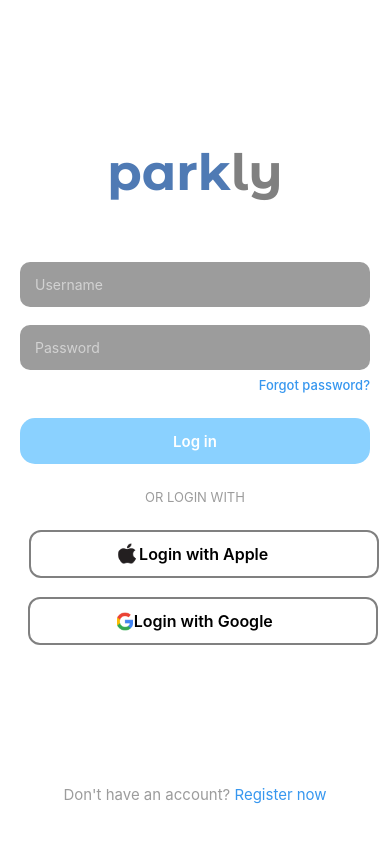
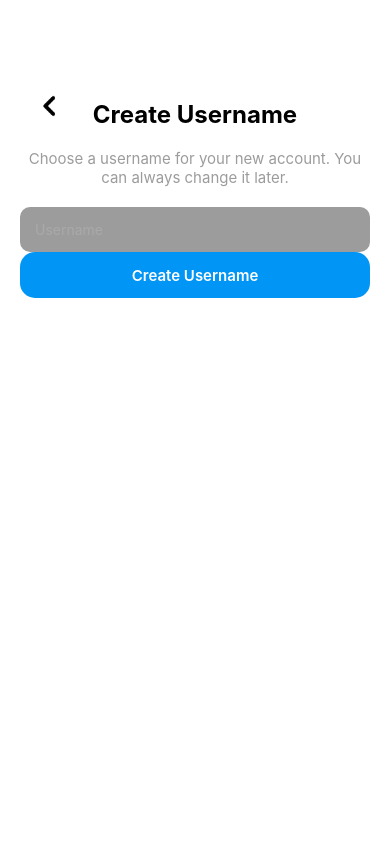
Before and after one commit to FarisGoralija/Parkly, a React Native app in the folder frontend/: screen /RegistrationUsernameScreen in a window 390 px wide. Built offline with nearby package versions, Linux system fonts and the light colour scheme.

Commit message:
Added_RegistrationUsernameScreen

```diff
--- a/frontend/navigation.js
+++ b/frontend/navigation.js
@@ -6,6 +6,7 @@ import LoginScreen from "./screen/LoginScreen";
 import ForgotPasswordScreen from "./screen/ForgotPassword/ForgotPasswordScreen";
 import ForgotVerifyCodeScreen from "./screen/ForgotPassword/ForgotVerifyCodeScreen";
 import ForgotNewPasswordScreen from "./screen/ForgotPassword/ForgotNewPasswordScreen";
+import RegistrationUsernameScreen from "./screen/Registration/RegistrationUsernameScreen";
 
 
 const Stack = createStackNavigator();
@@ -20,6 +21,7 @@ export default function Navigation() {
         <Stack.Screen name="ForgotPasswordScreen" component={ForgotPasswordScreen} />
         <Stack.Screen name="ForgotVerifyCodeScreen" component={ForgotVerifyCodeScreen} />
         <Stack.Screen name="ForgotNewPasswordScreen" component={ForgotNewPasswordScreen} />
+        <Stack.Screen name="RegistrationUsernameScreen" component={RegistrationUsernameScreen} />
       </Stack.Navigator>
     </NavigationContainer>
   );
--- a/frontend/screen/ForgotPassword/ForgotPasswordScreen.js
+++ b/frontend/screen/ForgotPassword/ForgotPasswordScreen.js
@@ -8,7 +8,7 @@ import {
   Keyboard,
   TouchableWithoutFeedback,
 } from "react-native";
-import { useNavigation } from "@react-navigation/native"; // Import navigation hook
+import { useNavigation } from "@react-navigation/native";
 import InputField from "../../components/common/InputField.js";
 import BlueUniversalButton from "../../components/common/BlueUniversalButton.js";
 import TitleText from "../../components/common/TitleText.js";
@@ -18,7 +18,7 @@ const ForgotPasswordScreen = () => {
   const [email, setEmail] = useState("");
   const [errorMessage, setErrorMessage] = useState("");
   const [isEmailValid, setIsEmailValid] = useState(true);
-  const navigation = useNavigation(); // Initialize navigation
+  const navigation = useNavigation();
 
   const isSubmitDisabled = email.trim() === "";
 
@@ -26,7 +26,7 @@ const ForgotPasswordScreen = () => {
     if (isValidEmail(email)) {
       setErrorMessage("");
       setIsEmailValid(true);
-      navigation.navigate("ForgotVerifyCodeScreen", { email }); // Navigate only if email is valid
+      navigation.navigate("ForgotVerifyCodeScreen", { email });
     } else {
       setErrorMessage("Please enter a valid email address.");
       setIsEmailValid(false);
--- a/frontend/screen/ForgotPassword/ForgotVerifyCodeScreen.js
+++ b/frontend/screen/ForgotPassword/ForgotVerifyCodeScreen.js
@@ -25,12 +25,12 @@ const ForgotPasswordVerifyCodeScreen = () => {
     if (parseInt(code, 10) >= 50000) {
       console.log("Entered Code:", code);
       setError("");
-      setBorderColor("#00C851"); // Green border for success
+      setBorderColor("#00C851");
 
       navigation.navigate("ForgotNewPasswordScreen", { email });
     } else {
       setError("Code is incorrect, please try again.");
-      setBorderColor("#E92440"); // Red border for error
+      setBorderColor("#E92440");
     }
   };
 
@@ -43,7 +43,7 @@ const ForgotPasswordVerifyCodeScreen = () => {
 
     if (input.trim() === "") {
       setError("");
-      setBorderColor("#9C9C9C"); // Reset to default when cleared
+      setBorderColor("#9C9C9C");
     }
   };
 
@@ -93,7 +93,7 @@ const styles = StyleSheet.create({
   },
 
   errorContainer: {
-    minHeight: 10, // Reserve space even if there's no error
+    minHeight: 10,
     justifyContent: "center",
     alignItems: "center",
   },
--- a/frontend/screen/LoginScreen.js
+++ b/frontend/screen/LoginScreen.js
@@ -116,7 +116,7 @@ const LoginScreen = () => {
         <View style={styles.footerContainer}>
           <View style={styles.registerContainer}>
             <Text style={styles.registerText}>Don't have an account?</Text>
-            <TouchableOpacity onPress={() => navigation.navigate(" ")}>
+            <TouchableOpacity onPress={() => navigation.navigate("RegistrationUsernameScreen")}>
               <Text style={styles.registerLink}> Register now</Text>
             </TouchableOpacity>
           </View>
--- /dev/null
+++ b/frontend/screen/Registration/RegistrationUsernameScreen.js
@@ -0,0 +1,34 @@
+import { View, StyleSheet } from "react-native";
+import React from "react";
+import TitleText from "../../components/common/TitleText";
+import InputField from "../../components/common/InputField";
+import BlueUniversalButton from "../../components/common/BlueUniversalButton";
+
+const RegistrationUsernameScreen = () => {
+  return (
+    <View style={styles.container}>
+      <TitleText
+        title={"Create Username"}
+        subtitle={
+          "Choose a username for your new account. You can always change it later."
+        }
+      />
+
+      <InputField placeholder={"Username"} />
+
+      <BlueUniversalButton text={"Create Username"} />
+    </View>
+  );
+};
+
+export default RegistrationUsernameScreen;
+
+const styles = StyleSheet.create({
+  container: {
+    flex: 1,
+    justifyContent: "flex-start",
+    paddingHorizontal: 20,
+    paddingTop: 80,
+    backgroundColor: "white",
+  },
+});
```
